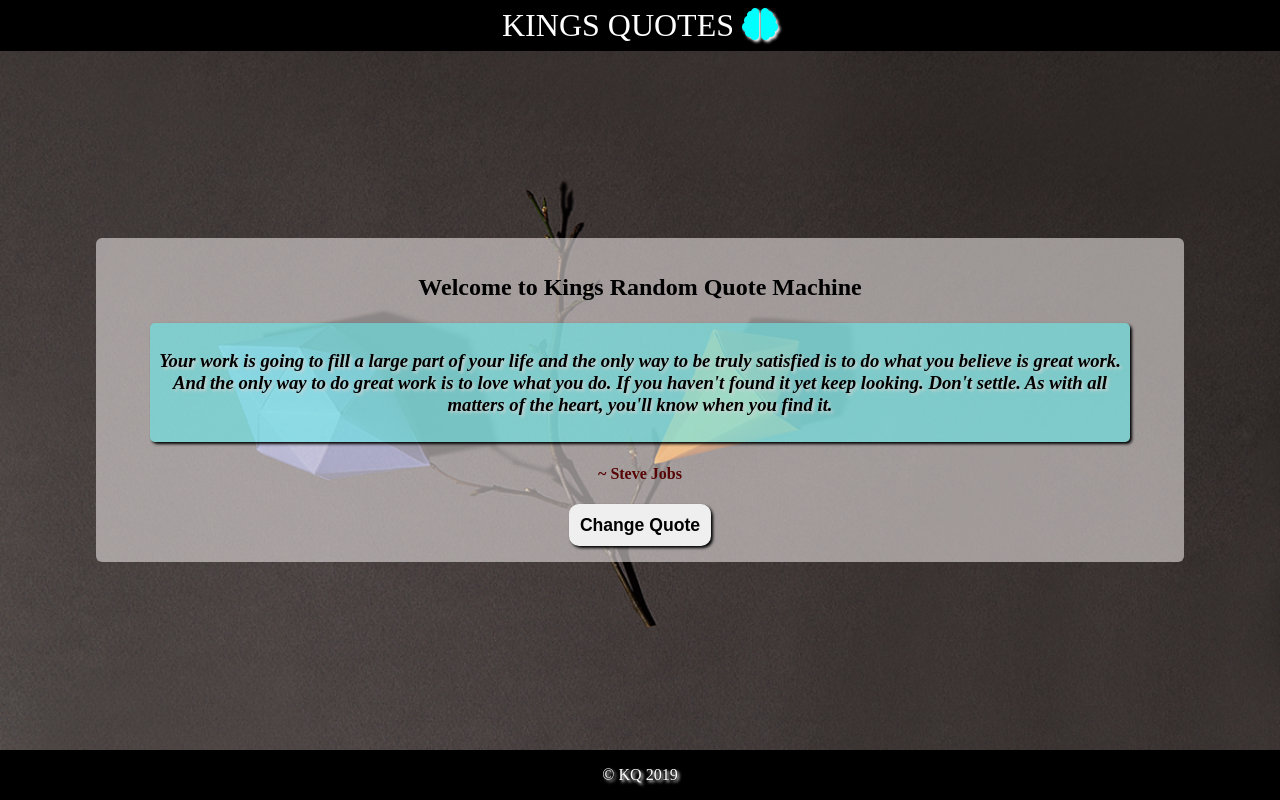
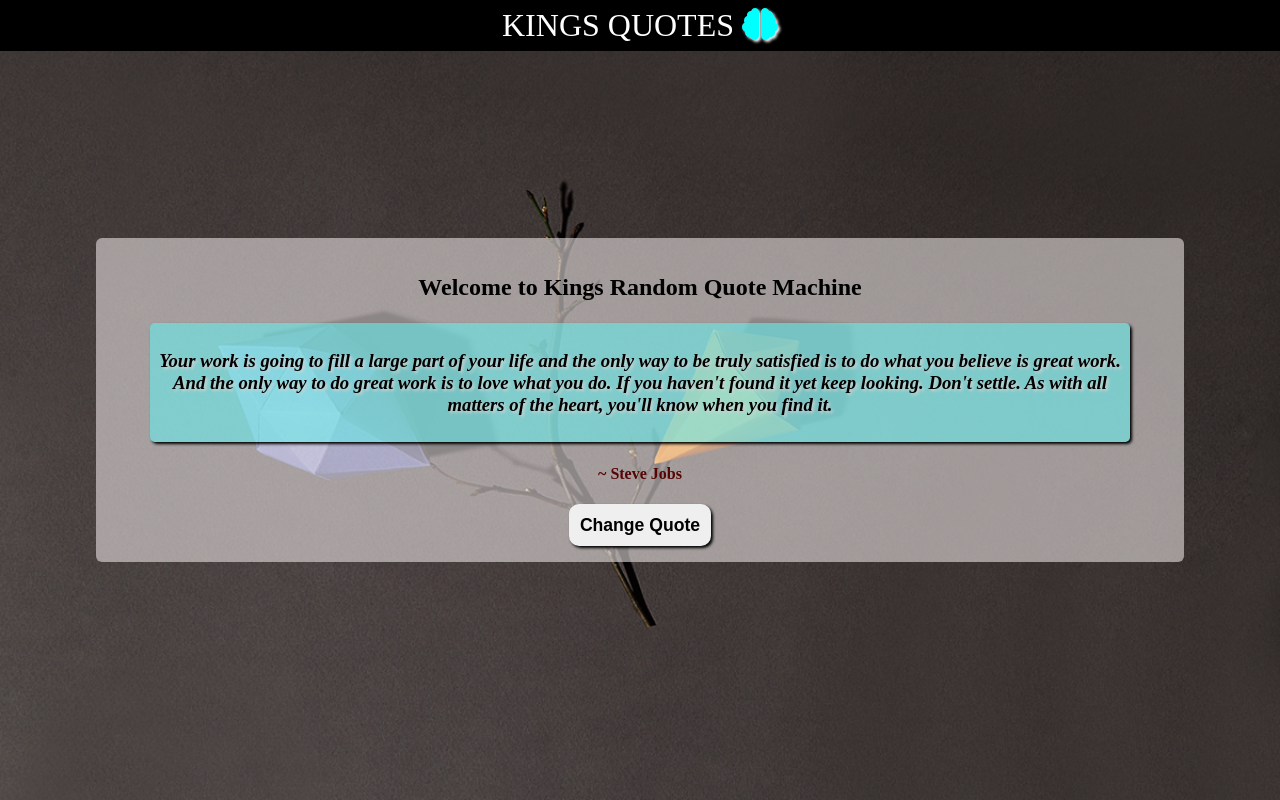
Before and after one commit to thykingdoncome/random-quote-machine, a plain HTML site: page index.html in a window 1280 px wide. Drawn offline with Linux system fonts and the light colour scheme.

Commit message:
Refatored

```diff
--- a/index.html
+++ b/index.html
@@ -30,9 +30,6 @@
 
             <button id="submitBtn">Change Quote</button>
     </div>
-    <footer>
-        <p id="copy">&copy KQ 2019</p>
-    </footer>
 
     <script src="script.js"></script>
 </body>
--- a/style.css
+++ b/style.css
@@ -77,17 +77,3 @@ h2 {
 #author {
     color: rgb(87, 4, 4);
 }
-
-footer {
-    position: absolute;
-    bottom: 0px;
-    background-color: rgb(0, 0, 0);
-    width: 100%;
-    text-align: center;
-    color: white;
-}
-
-#copy {
-    color: white;
-    text-shadow: 2px 2px 3px whitesmoke;
-}
```
